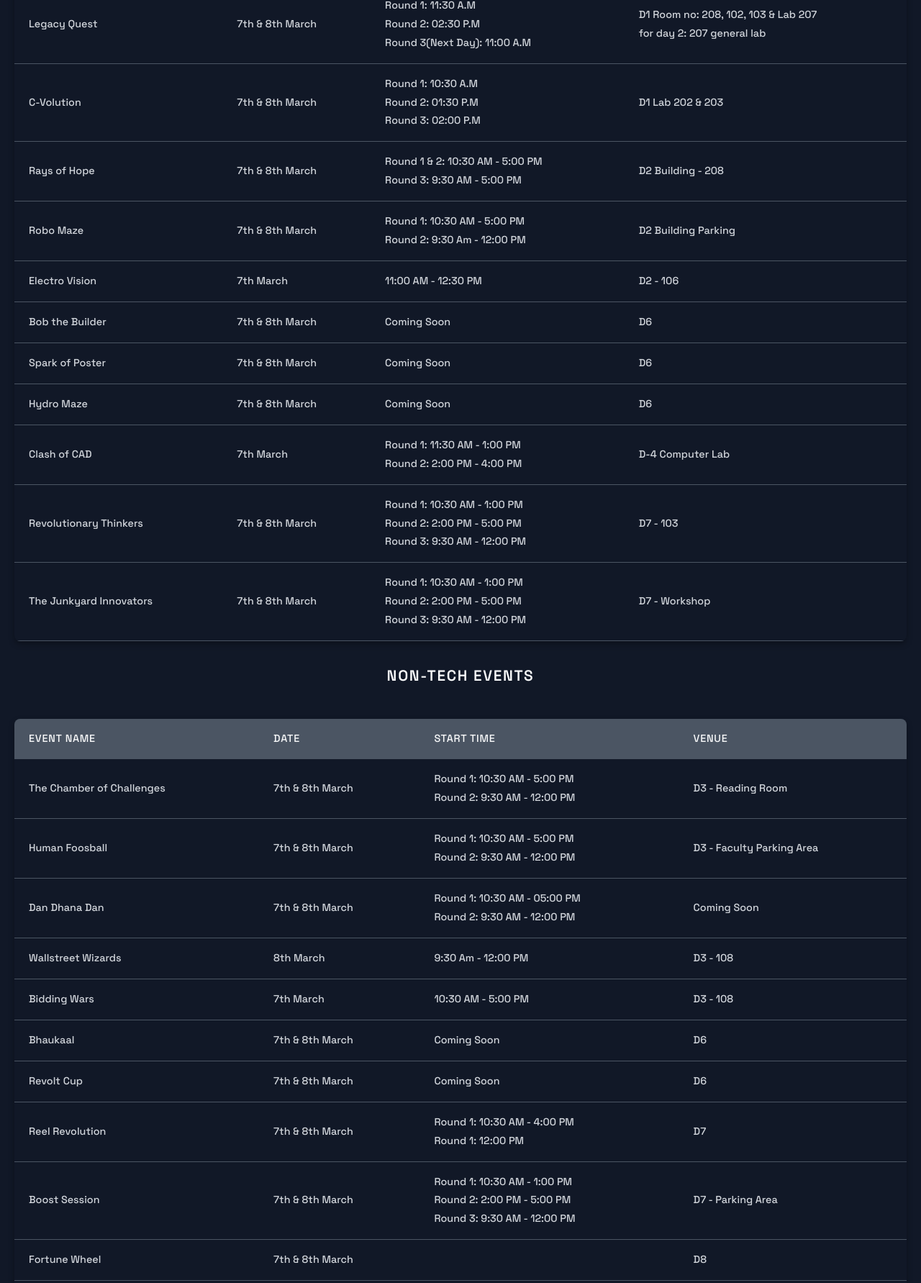
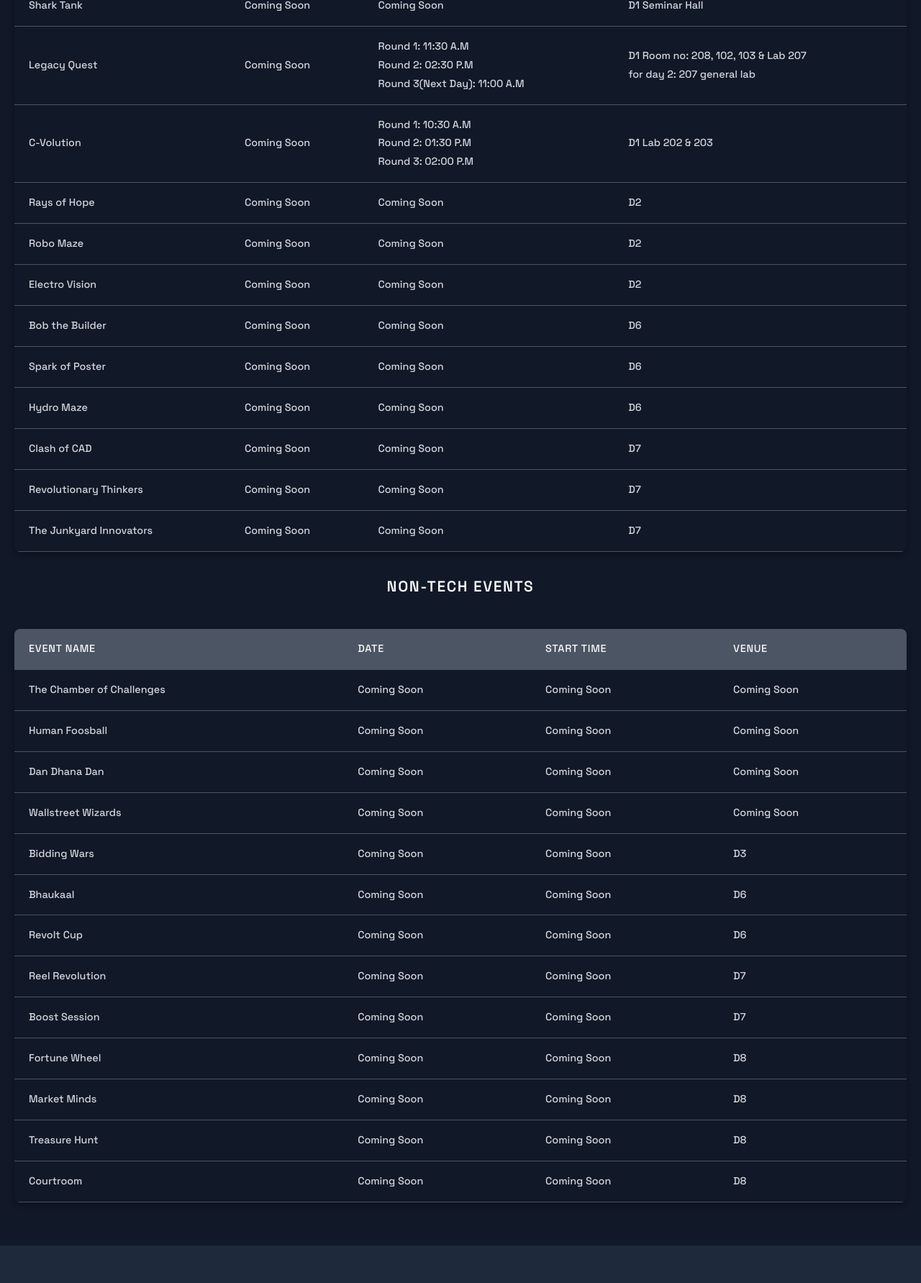
Before and after one commit to Kevin-The-Dev/Inspire-2k25, a plain HTML site: page index.html in a window 1280 px wide. Shown: the part 2450-4233 px from the top of the page at 72% size. Drawn offline with nearby package versions, Linux system fonts and the light colour scheme.

Commit message:
Changes2

```diff
--- a/index.html
+++ b/index.html
@@ -214,7 +214,7 @@
           </button>
         </div>
         <div class="event-card" data-department="computer" data-event-type="non-tech">
-          <h3>Computer &amp; IT - <br>(On The Spot Fun Events)</h3>
+          <h3>Computer &amp; IT - Non-Tech Events</h3>
           <p>
             Explore Non-tech events by Computer &amp; IT Department.
           </p>
@@ -238,6 +238,14 @@
             Visit <i class="fas fa-arrow-right"></i>
           </button>
         </div>
+        <div class="event-card" data-department="humanity" data-event-type="tech">
+          <h3>On The Spot Fun Event</h3>
+          <p>Explore On the spot fun event by Applied Science and Humanities Department.</p>
+          <button class="visit-button" onclick="showEvents('humanity', 'tech'); event.stopPropagation();">
+            Visit <i class="fas fa-arrow-right"></i>
+          </button>
+        </div>
+
         <div class="event-card" data-department="civil" data-event-type="tech">
           <h3>Civil - Tech Events</h3>
           <p>Explore tech events by Civil Department.</p>
@@ -314,14 +322,7 @@
 
       </div>
 
-      <style>
-        /* Hide elements with the 'hidden-on-mobile' class on small screens */
-        @media only screen and (max-width: 600px) {
-          .hidden-on-mobile {
-            display: none !important;
-          }
-        }
-      </style>
+
 
 
 
@@ -355,6 +356,19 @@
             Showcase research ideas and innovations via informative posters.
           </p>
           <a href="ElectroVision.html" class="register-button">Explore</a>
+        </div>
+      </div>
+
+      <div id="humanity-tech-events" class="events-grid" style="display: none">
+        <button class="back-button" id="backid" onclick="showTechNonTech('humanity')">
+          <i class="fas fa-arrow-left"></i> Back
+        </button>
+
+        <!-- Existing event cards -->
+        <div class="event-card">
+          <h3>Seeds to System <br>( Relay Coding )</h3>
+          <p>A two-participant event focused on understanding and continuing code.</p>
+          <a href="SeedstoSystem.html" class="register-button">Explore</a>
         </div>
       </div>
 
@@ -493,40 +507,6 @@
 
 
          <!-- hidden -->
-        <div class="event-card hidden-on-mobile" style="visibility: hidden;">
-          <h3>Bidding Wars <br> ( IPL Auction )</h3>
-          <p>
-            Strategic cricket team bidding competition like the IPL auctions.
-          </p> <a href="BiddingWars.html" class="register-button">Explore</a>
-        </div>
-        <div class="event-card hidden-on-mobile" style="visibility: hidden;">
-          <h3>Bidding Wars <br> ( IPL Auction )</h3>
-          <p>
-            Strategic cricket team bidding competition like the IPL auctions.
-          </p> <a href="BiddingWars.html" class="register-button">Explore</a>
-        </div>
-
-
-         <!-- Section for "On the spot fun events" -->
-        <div style="border: 2px solid #ff7849; padding: 10px; width: fit-content; margin: 70px auto;">
-          <h2 style="margin-top: 30px; text-align: center; font-size: 2rem; color: #ff7849; font-weight: bold;">On the spot fun events</h2>
-        </div>
-
-        <!-- hidden -->
-         <div class="event-card hidden-on-mobile" style="visibility: hidden;">
-          <h3>Bidding Wars <br> ( IPL Auction )</h3>
-          <p>
-            Strategic cricket team bidding competition like the IPL auctions.
-          </p> <a href="BiddingWars.html" class="register-button">Explore</a>
-        </div>
-
-         <!-- New event cards under "On the spot fun events" -->
-         <div class="event-card">
-           <h3>Debate</h3>
-           <p>Engage in a stimulating debate with other participants! Participants will debate in pairs, with one speaking for the topic and the other against.</p>
-           <a href="debate.html" class="register-button">Explore</a>
-         </div>
-
 
       </div>
       <style>
@@ -636,27 +616,32 @@
         <tbody>
           <tr>
             <td>Seeds to System</td>
-            <td>7th & 8th March</td>
+            <td>Coming Soon</td>
             <td>Round 1: 12:30 P.M <br>
               Round 2(Next Day): 10:00 A.M</td>
             <td>D1 Lab 104 & 107</td>
           </tr>
-
+          <tr>
+            <td>Techno Theatre Thrive</td>
+            <td>Coming Soon</td>
+            <td>Coming Soon</td>
+            <td>D2 Room no: 105</td>
+          </tr>
           <tr>
             <td>Game Storm</td>
-            <td>7th & 8th March</td>
+            <td>Coming Soon</td>
             <td>Coming Soon</td>
             <td>D1 Lab 209-1 & Room no: 206-1&2</td>
           </tr>
           <tr>
             <td>Shark Tank</td>
-            <td>7th & 8th March</td>
             <td>Coming Soon</td>
-            <td>D1 - 108</td>
+            <td>Coming Soon</td>
+            <td>D1 Seminar Hall</td>
           </tr>
           <tr>
             <td>Legacy Quest</td>
-            <td>7th & 8th March</td>
+            <td>Coming Soon</td>
             <td>Round 1: 11:30 A.M <br>
               Round 2: 02:30 P.M <br>
               Round 3(Next Day): 11:00 A.M</td>
@@ -664,7 +649,7 @@
           </tr>
           <tr>
             <td>C-Volution</td>
-            <td>7th & 8th March</td>
+            <td>Coming Soon</td>
             <td>Round 1: 10:30 A.M <br>
               Round 2: 01:30 P.M <br>
               Round 3: 02:00 P.M</td>
@@ -672,64 +657,57 @@
           </tr>
           <tr>
             <td>Rays of Hope</td>
-            <td>7th & 8th March</td>
-            <td>Round 1 & 2: 10:30 AM - 5:00 PM <br>
-              Round 3: 9:30 AM - 5:00 PM</td>
-            <td>D2 Building - 208</td>
+            <td>Coming Soon</td>
+            <td>Coming Soon</td>
+            <td>D2</td>
           </tr>
           <tr>
             <td>Robo Maze</td>
-            <td>7th & 8th March</td>
-            <td>Round 1: 10:30 AM - 5:00 PM <br>
-              Round 2: 9:30 Am - 12:00 PM</td>
-            <td>D2 Building Parking</td>
+            <td>Coming Soon</td>
+            <td>Coming Soon</td>
+            <td>D2</td>
           </tr>
           <tr>
             <td>Electro Vision</td>
-            <td>7th March</td>
-            <td>11:00 AM - 12:30 PM</td>
-            <td>D2 - 106</td>
+            <td>Coming Soon</td>
+            <td>Coming Soon</td>
+            <td>D2</td>
           </tr>
           <tr>
             <td>Bob the Builder</td>
-            <td>7th & 8th March</td>
+            <td>Coming Soon</td>
             <td>Coming Soon</td>
             <td>D6</td>
           </tr>
           <tr>
             <td>Spark of Poster</td>
-            <td>7th & 8th March</td>
+            <td>Coming Soon</td>
             <td>Coming Soon</td>
             <td>D6</td>
           </tr>
           <tr>
             <td>Hydro Maze</td>
-            <td>7th & 8th March</td>
+            <td>Coming Soon</td>
             <td>Coming Soon</td>
             <td>D6</td>
           </tr>
           <tr>
             <td>Clash of CAD</td>
-            <td>7th March</td>
-            <td>Round 1: 11:30 AM - 1:00 PM <br>
-              Round 2: 2:00 PM - 4:00 PM</td>
-            <td>D-4 Computer Lab</td>
+            <td>Coming Soon</td>
+            <td>Coming Soon</td>
+            <td>D7</td>
           </tr>
           <tr>
             <td>Revolutionary Thinkers</td>
-            <td>7th & 8th March</td>
-            <td>Round 1: 10:30 AM - 1:00 PM <br>
-              Round 2: 2:00 PM - 5:00 PM <br>
-              Round 3: 9:30 AM - 12:00 PM</td>
-            <td>D7 - 103</td>
+            <td>Coming Soon</td>
+            <td>Coming Soon</td>
+            <td>D7</td>
           </tr>
           <tr>
             <td>The Junkyard Innovators</td>
-            <td>7th & 8th March</td>
-            <td>Round 1: 10:30 AM - 1:00 PM <br>
-              Round 2: 2:00 PM - 5:00 PM <br>
-              Round 3: 9:30 AM - 12:00 PM</td>
-            <td>D7 - Workshop</td>
+            <td>Coming Soon</td>
+            <td>Coming Soon</td>
+            <td>D7</td>
           </tr>
         </tbody>
       </table>
@@ -748,90 +726,80 @@
         <tbody>
           <tr>
             <td>The Chamber of Challenges</td>
-            <td>7th & 8th March</td>
-            <td>Round 1: 10:30 AM - 5:00 PM <br>
-              Round 2: 9:30 AM - 12:00 PM</td>
-            <td>D3 - Reading Room</td>
+            <td>Coming Soon</td>
+            <td>Coming Soon</td>
+            <td>Coming Soon</td>
           </tr>
           <tr>
             <td>Human Foosball</td>
-            <td>7th & 8th March</td>
-            <td>Round 1: 10:30 AM - 5:00 PM <br>
-              Round 2: 9:30 AM - 12:00 PM</td>
-            <td>D3 - Faculty Parking Area</td>
+            <td>Coming Soon</td>
+            <td>Coming Soon</td>
+            <td>Coming Soon</td>
           </tr>
           <tr>
             <td>Dan Dhana Dan</td>
-            <td>7th & 8th March</td>
-            <td>
-
-              Round 1: 10:30 AM - 05:00 PM
-              <br>
-
-              Round 2: 9:30 AM - 12:00 PM</td>
+            <td>Coming Soon</td>
+            <td>Coming Soon</td>
             <td>Coming Soon</td>
           </tr>
           <tr>
             <td>Wallstreet Wizards</td>
-            <td>8th March</td>
-            <td>9:30 Am - 12:00 PM</td>
-            <td>D3 - 108</td>
+            <td>Coming Soon</td>
+            <td>Coming Soon</td>
+            <td>Coming Soon</td>
           </tr>
           <tr>
             <td>Bidding Wars</td>
-            <td>7th March</td>
-            <td>10:30 AM - 5:00 PM</td>
-            <td>D3 - 108</td>
+            <td>Coming Soon</td>
+            <td>Coming Soon</td>
+            <td>D3</td>
           </tr>
 
           <tr>
             <td>Bhaukaal</td>
-            <td>7th & 8th March</td>
+            <td>Coming Soon</td>
             <td>Coming Soon</td>
             <td>D6</td>
           </tr>
           <tr>
             <td>Revolt Cup</td>
-            <td>7th & 8th March</td>
+            <td>Coming Soon</td>
             <td>Coming Soon</td>
             <td>D6</td>
           </tr>
           <tr>
             <td>Reel Revolution</td>
-            <td>7th & 8th March</td>
-            <td>Round 1: 10:30 AM - 4:00 PM <br>
-              Round 1: 12:00 PM</td>
+            <td>Coming Soon</td>
+            <td>Coming Soon</td>
             <td>D7</td>
           </tr>
           <tr>
             <td>Boost Session</td>
-            <td>7th & 8th March</td>
-            <td>Round 1: 10:30 AM - 1:00 PM <br>
-              Round 2: 2:00 PM - 5:00 PM<br>
-              Round 3: 9:30 AM - 12:00 PM</td>
-            <td>D7 - Parking Area</td>
+            <td>Coming Soon</td>
+            <td>Coming Soon</td>
+            <td>D7</td>
           </tr>
           <tr>
             <td>Fortune Wheel</td>
-            <td>7th & 8th March</td>
-            <td></td>
+            <td>Coming Soon</td>
+            <td>Coming Soon</td>
             <td>D8</td>
           </tr>
           <tr>
             <td>Market Minds</td>
-            <td>7th & 8th March</td>
+            <td>Coming Soon</td>
             <td>Coming Soon</td>
             <td>D8</td>
           </tr>
           <tr>
             <td>Treasure Hunt</td>
-            <td>7th & 8th March</td>
+            <td>Coming Soon</td>
             <td>Coming Soon</td>
             <td>D8</td>
           </tr>
           <tr>
             <td>Courtroom</td>
-            <td>7th & 8th March</td>
+            <td>Coming Soon</td>
             <td>Coming Soon</td>
             <td>D8</td>
           </tr>
--- a/script.js
+++ b/script.js
@@ -475,6 +475,8 @@ function showEvents(department, type) {
     eventGridId = "computer-non-tech-events";
   } else if (department === "electrical" && type === "tech") {
     eventGridId = "electrical-tech-events";
+  } else if (department === "humanity" && type === "tech") {
+    eventGridId = "humanity-tech-events";
   } else if (department === "humanity" && type === "non-tech") {
     eventGridId = "humanity-non-tech-events";
   } else if (department === "civil" && type === "tech") {
@@ -527,6 +529,7 @@ function hideAllEventGrids() {
   document.getElementById("computer-tech-events").style.display = "none";
   document.getElementById("computer-non-tech-events").style.display = "none";
   document.getElementById("electrical-tech-events").style.display = "none";
+  document.getElementById("humanity-tech-events").style.display = "none";
   document.getElementById("humanity-non-tech-events").style.display = "none";
   document.getElementById("civil-tech-events").style.display = "none";
   document.getElementById("civil-non-tech-events").style.display = "none";
```
